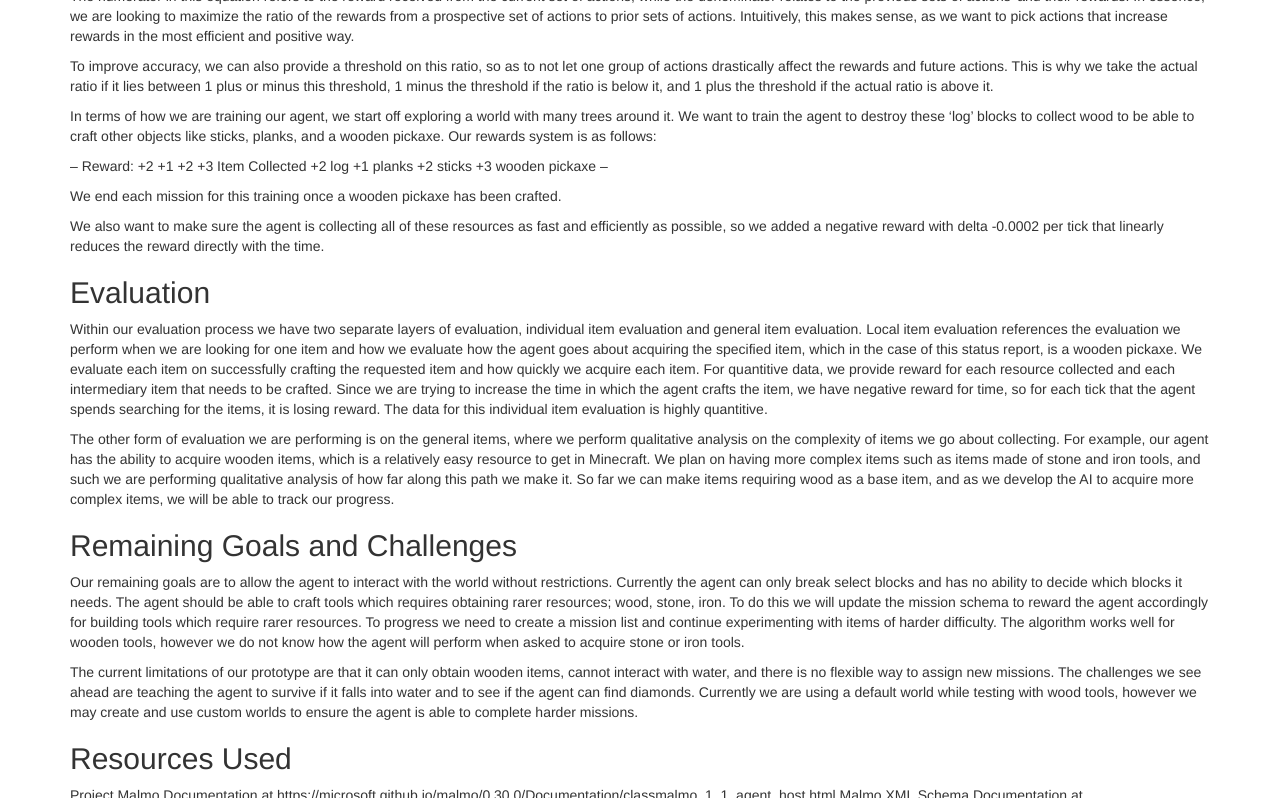
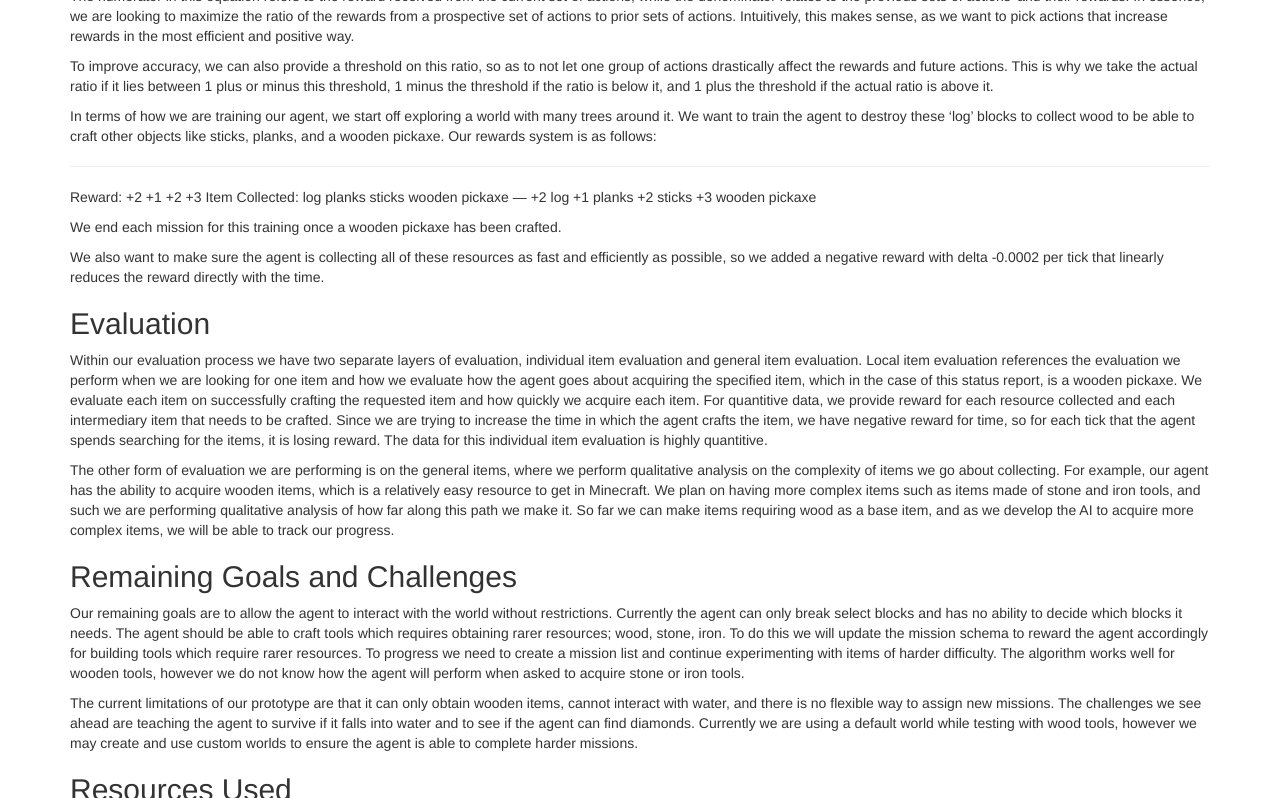
Before and after one commit to parth-parekh/CS175, a Jekyll site: the page built from docs/status.md, in a window 1280 px wide and 900 px high, scrolled down 850 px, cut to the strip 102-900 px from the top of the window. Built offline with Jekyll 4.4.1, drawn with Linux system fonts in a browser that asks for light colours.

Commit message:
Update status.md

```diff
--- a/docs/status.md
+++ b/docs/status.md
@@ -19,14 +19,15 @@ To improve accuracy, we can also provide a threshold on this ratio, so as to not
 
 In terms of how we are training our agent, we start off exploring a world with many trees around it. We want to train the agent to destroy these ‘log’ blocks to collect wood to be able to craft other objects like sticks, planks, and a wooden pickaxe. Our rewards system is as follows:
 
---
+---
 Reward: +2 +1 +2 +3
-Item Collected
+Item Collected: log planks sticks wooden pickaxe
+---
 +2			log
 +1			planks
 +2			sticks
 +3			wooden pickaxe
---
+
 
 We end each mission for this training once a wooden pickaxe has been crafted.
 
```
